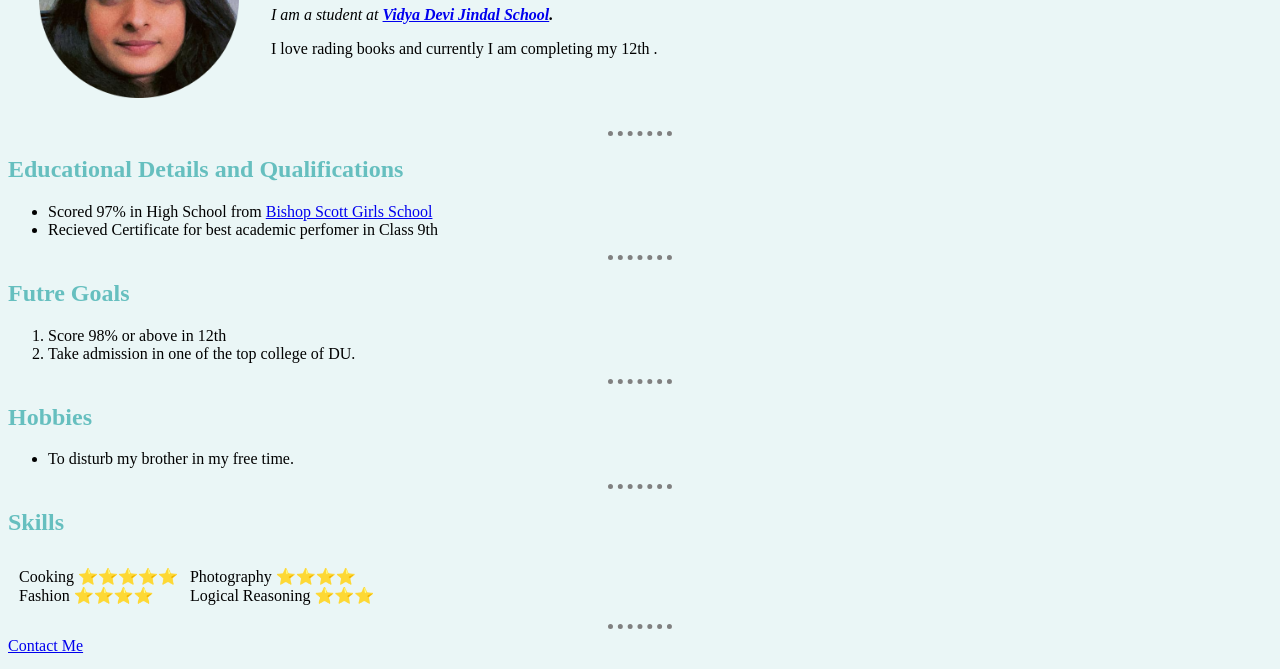
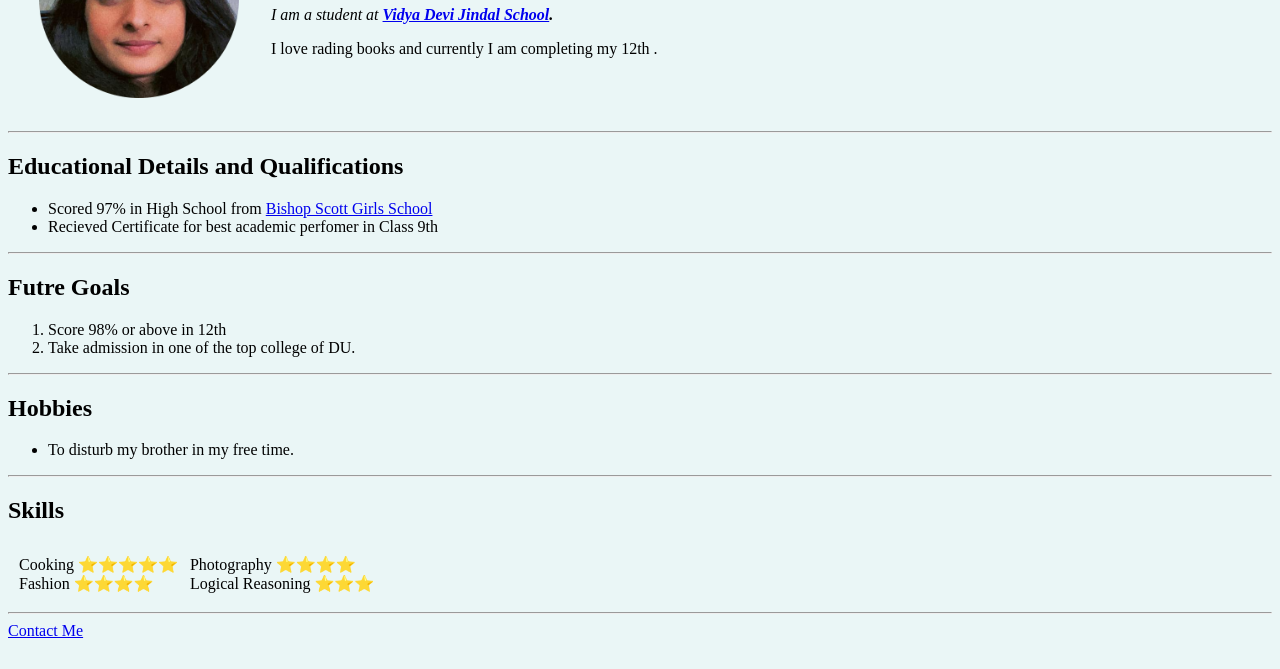
Before and after one commit to ayush2441/cv, a plain HTML site: page index.html in a window 1280 px wide. Shown: the part 131-800 px from the top of the page. Drawn offline with Linux system fonts and the light colour scheme.

Commit message:
removed css file

```diff
--- a/index.html
+++ b/index.html
@@ -8,7 +8,8 @@
     <meta name="viewport" content="width=device-width, initial-scale=0.65">
     <title>	Ayushi Gupta</title>
 
-    <link rel="stylesheet" href="Styles.css">
+   <!-- <link rel="stylesheet" href="Styles.css"> -->
+
   </head>
 
   <body style="background-color: #EAF6F6">
```
